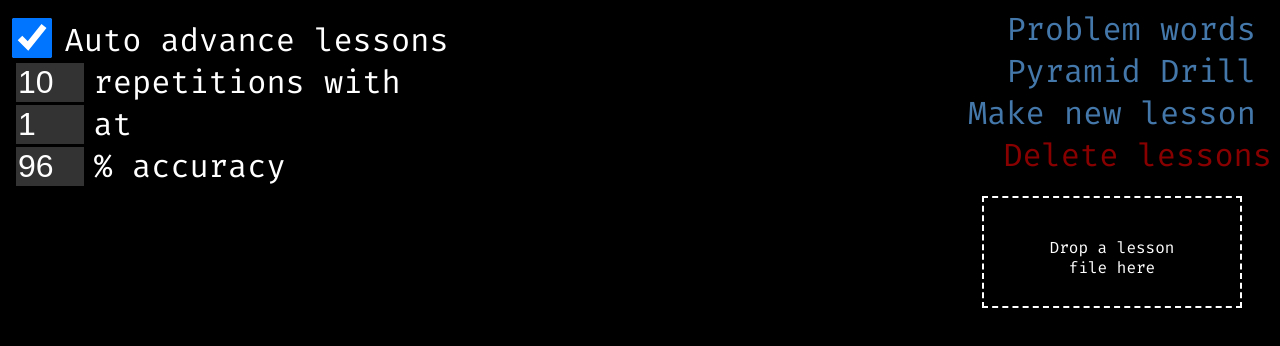
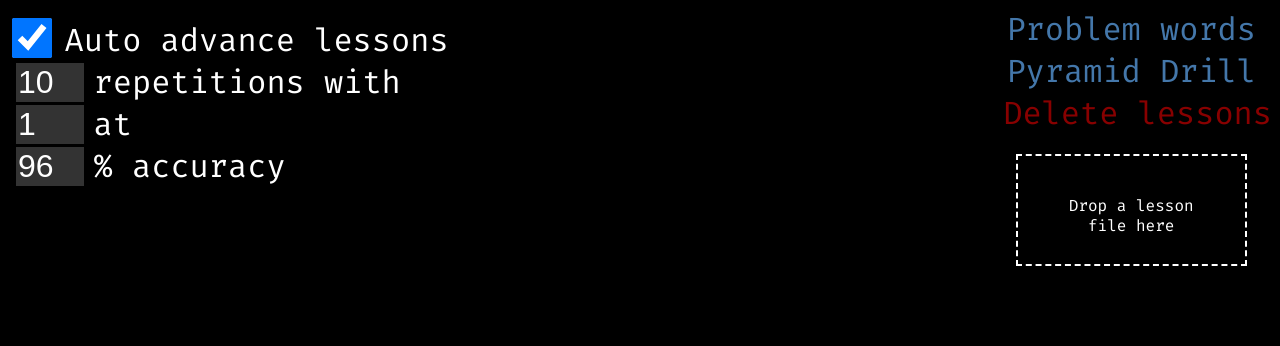
Before and after one commit to EFHIII/StenoMaster, a plain HTML site: page index.html in a window 1280 px wide. Drawn offline with Linux system fonts and the light colour scheme.

Commit message:
remove "make new lesson" link

```diff
--- a/index.html
+++ b/index.html
@@ -33,7 +33,6 @@
     <div class="otherLink">
       <a class="lessonLink" href="?problems=true">Problem words</a><br>
       <a class="lessonLink" href="?pyramid=true">Pyramid Drill</a><br>
-      <a class="lessonLink" href="generate" target="_blank">Make new lesson</a><br>
       <span class="deleteLessons" id="deleteLessons">Delete lessons</span>
       <div id="filedrop">
         <div id="filetext">Drop a lesson<br>file here</div>
```
